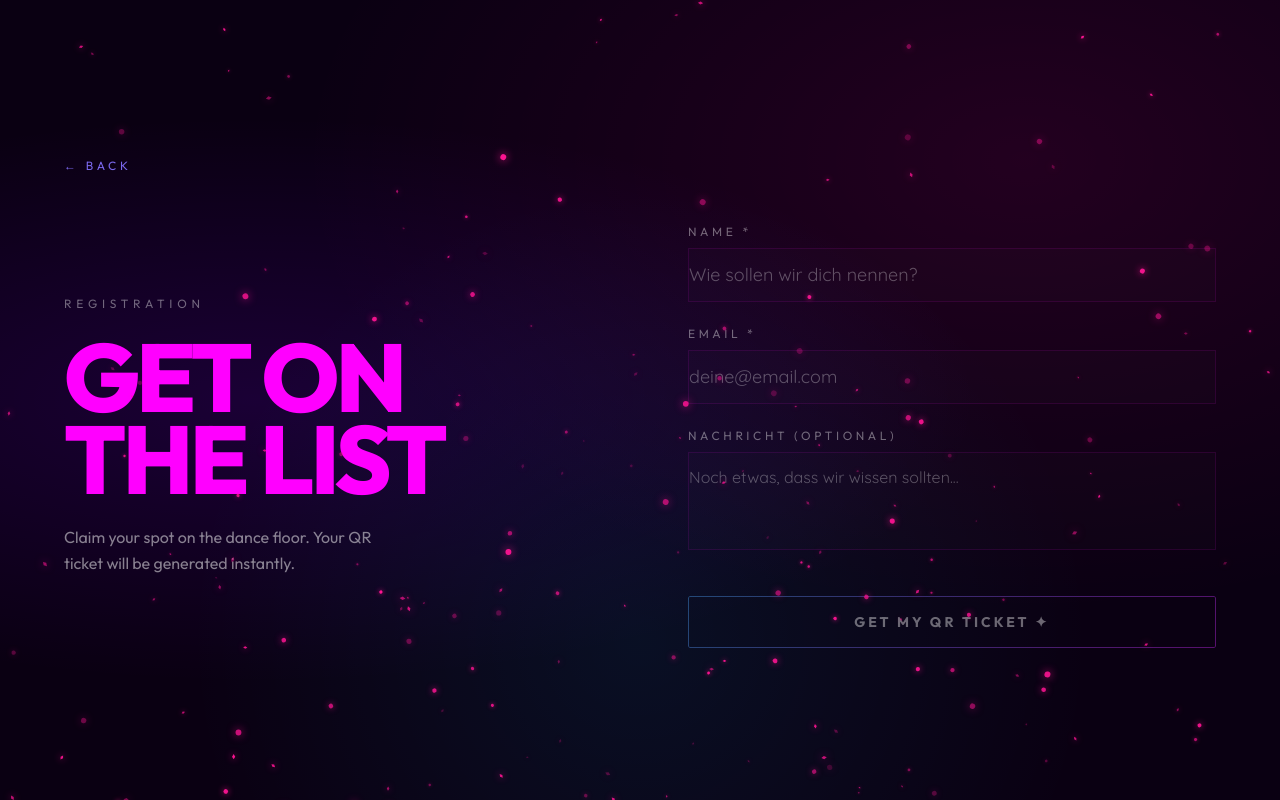
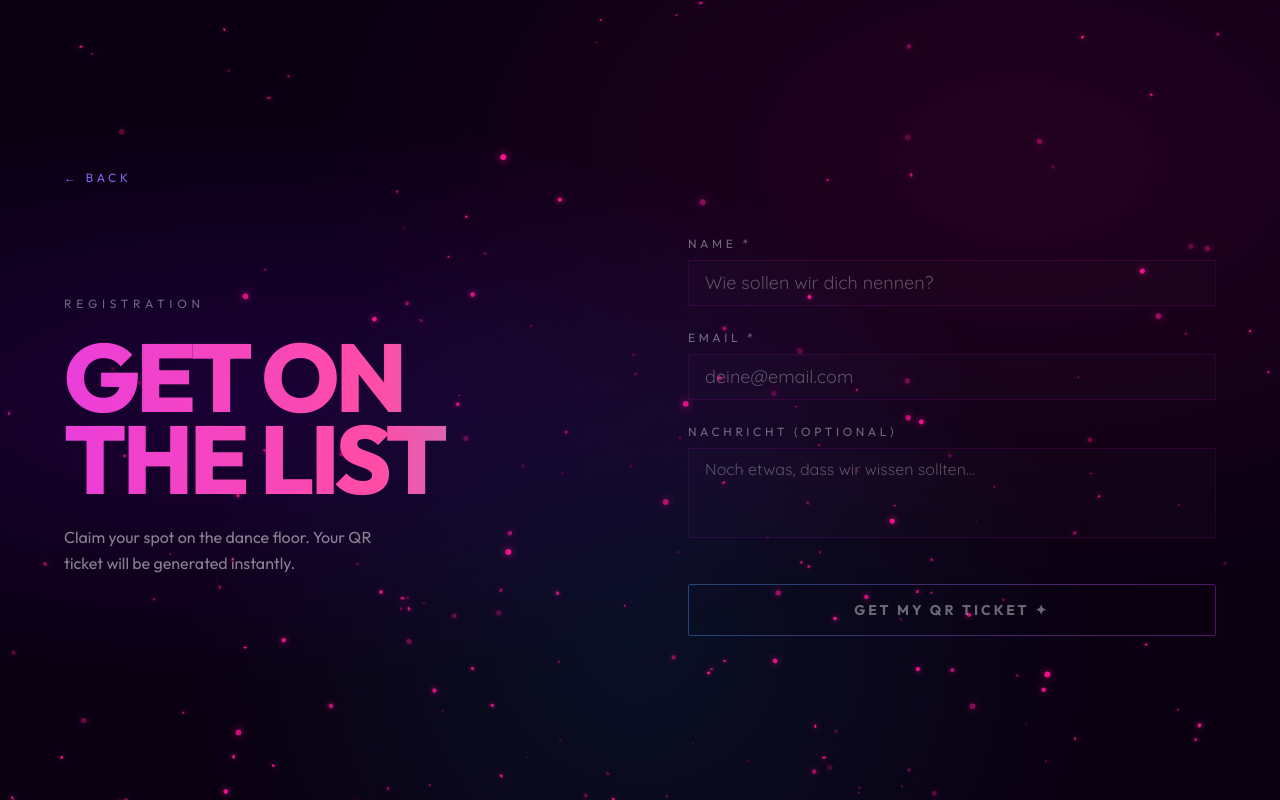
Before and after one commit to magnolo/glitter-me-softly, a SvelteKit app: page /register in a window 1280 px wide. Built offline with nearby package versions, Linux system fonts and the light colour scheme; no server answers.

Commit message:
update inputs

```diff
--- a/src/app.css
+++ b/src/app.css
@@ -407,6 +407,7 @@ textarea {
   border: 1px solid rgba(255, 0, 255, 0.1);
   outline: none;
   transition: all 0.3s ease;
+      padding: 0.5rem 1rem;
 }
 
 input:focus,
@@ -420,6 +421,20 @@ textarea:focus {
 input::placeholder,
 textarea::placeholder {
   color: rgba(255, 255, 255, 0.3);
+}
+
+/* Override browser autofill/autocomplete styles */
+input:-webkit-autofill,
+input:-webkit-autofill:hover,
+input:-webkit-autofill:focus,
+textarea:-webkit-autofill,
+select:-webkit-autofill {
+  -webkit-text-fill-color: #fff;
+  -webkit-box-shadow: 0 0 0px 1000px rgba(255, 0, 255, 0.08) inset;
+  box-shadow: 0 0 0px 1000px rgba(255, 0, 255, 0.08) inset;
+  border-color: rgba(255, 0, 255, 0.3) !important;
+  caret-color: #fff;
+  transition: background-color 5000s ease-in-out 0s;
 }
 
 select option {
--- a/src/routes/+page.svelte
+++ b/src/routes/+page.svelte
@@ -113,7 +113,7 @@
     <div class="absolute inset-0 bg-linear-to-r from-black/80 via-black/50 to-transparent"></div>
     <div class="relative z-10 h-full flex items-end px-6 md:px-16 py-12 md:py-20">
       <div class="max-w-7xl mx-auto w-full">
-        <h3 class="text-[clamp(2rem,5vw,4.5rem)] font-black text-white uppercase leading-[0.85] mb-4">
+        <h3 class="text-[clamp(2rem,5vw,4.5rem)] font-black text-neon-pink uppercase leading-[0.85] mb-4">
           Beats<br />all night
         </h3>
         <p class="text-white/60 text-sm leading-relaxed max-w-sm">
@@ -149,7 +149,7 @@
     <div class="absolute inset-0 bg-linear-to-r from-black/80 via-black/50 to-transparent"></div>
     <div class="relative z-10 h-full flex items-end px-6 md:px-16 py-12 md:py-20">
       <div class="max-w-7xl mx-auto w-full">
-        <h3 class="text-[clamp(2rem,5vw,4.5rem)] font-black text-white uppercase leading-[0.85] mb-4">
+        <h3 class="text-[clamp(2rem,5vw,4.5rem)] font-black text-neon-pink  uppercase leading-[0.85] mb-4">
           Drinks<br />& vibes
         </h3>
         <p class="text-white/60 text-sm leading-relaxed max-w-sm">
--- a/src/routes/confirmation/+page.svelte
+++ b/src/routes/confirmation/+page.svelte
@@ -102,9 +102,9 @@
             Your ticket
           </p>
           <h1
-            class="text-[clamp(3rem,8vw,6rem)] font-black uppercase leading-[0.85] tracking-[-0.04em] text-neon-pink mb-8"
+            class="text-[clamp(3rem,8vw,6rem)] font-black uppercase leading-[0.85] tracking-[-0.04em] neon-text mb-8"
           >
-            You're<br />in
+            You're in
           </h1>
 
           <div class="space-y-4 border-t border-white/10 pt-6">
--- a/src/routes/register/+page.svelte
+++ b/src/routes/register/+page.svelte
@@ -22,7 +22,7 @@
       .insert({
         name,
         email,
-        phone: phone || null,
+        //phone: phone || null,
         message: message || null,
       })
       .select()
@@ -60,7 +60,7 @@
         <p class="text-xs tracking-[0.4em] text-white/40 uppercase mb-6">
           Registration
         </p>
-        <h1 class="text-[clamp(3rem,8vw,6rem)] font-black uppercase leading-[0.85] tracking-[-0.04em] text-neon-pink">
+        <h1 class="text-[clamp(3rem,8vw,6rem)] font-black uppercase leading-[0.85] tracking-[-0.04em] neon-text">
           Get on<br />the list
         </h1>
         <p class="text-white/50 text-sm md:text-base max-w-xs leading-relaxed mt-6">
```
